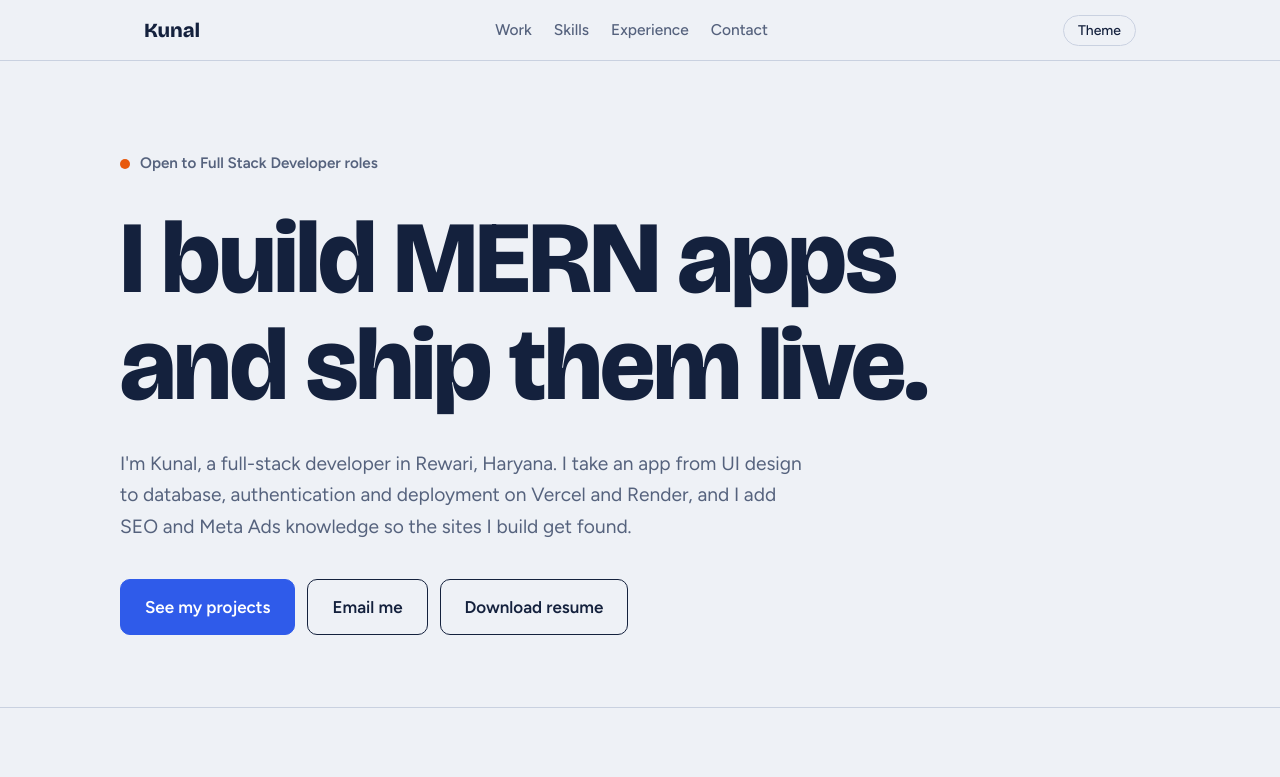
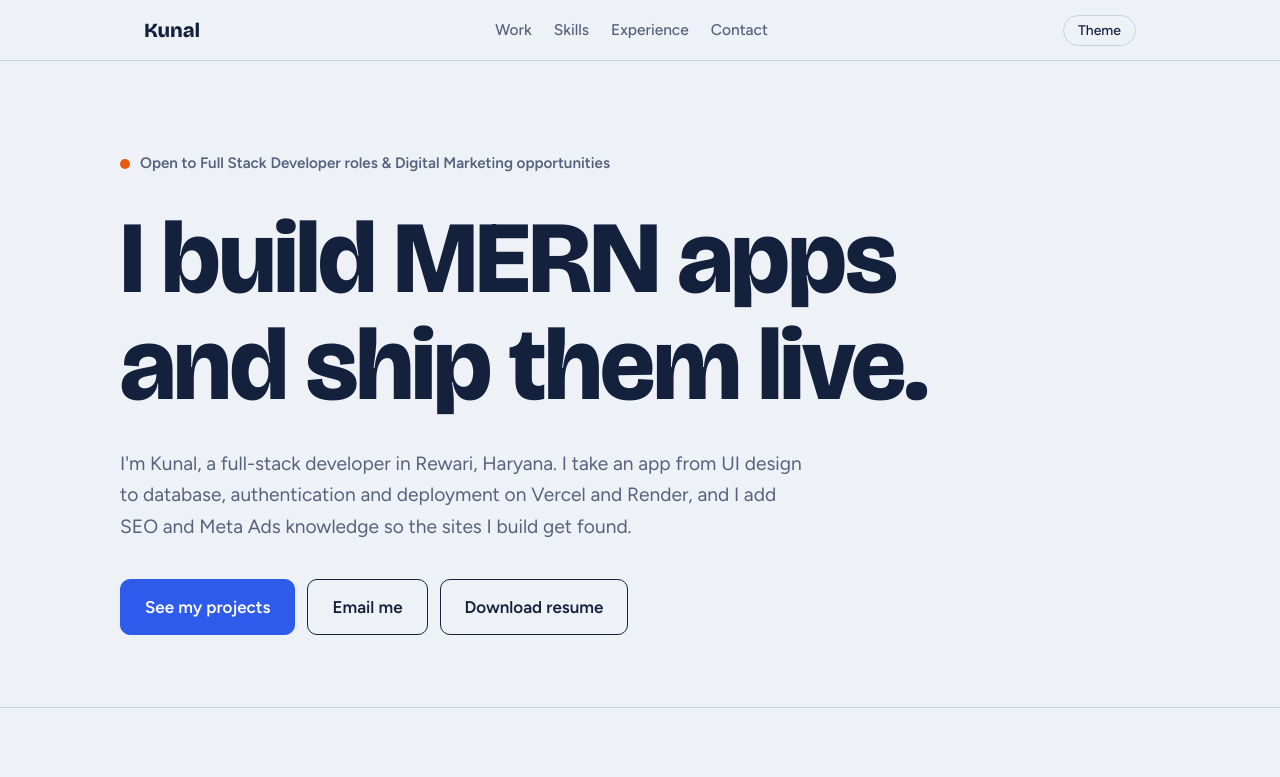
Before and after one commit to Kunal-1810/Portfolio-1, a plain HTML site: page index.html in a window 1280 px wide. Shown: the top 777 px of the page. Drawn offline with nearby package versions, Linux system fonts and the light colour scheme.

Commit message:
Update portfolio

```diff
--- a/index.html
+++ b/index.html
@@ -121,7 +121,7 @@ footer{padding:32px 0 48px;color:var(--muted);font-size:.9rem;border-top:1px sol
 
 <main id="top">
   <div class="wrap hero">
-    <p class="status"><span class="dot" aria-hidden="true"></span>Open to Full Stack Developer roles</p>
+    <p class="status"><span class="dot" aria-hidden="true"></span>Open to Full Stack Developer roles & Digital Marketing opportunities</p>
     <h1>I build MERN apps and ship them live.</h1>
     <p class="lede">I'm Kunal, a full-stack developer in Rewari, Haryana. I take an app from UI design to database, authentication and deployment on Vercel and Render, and I add SEO and Meta Ads knowledge so the sites I build get found.</p>
     <div class="cta">
```
